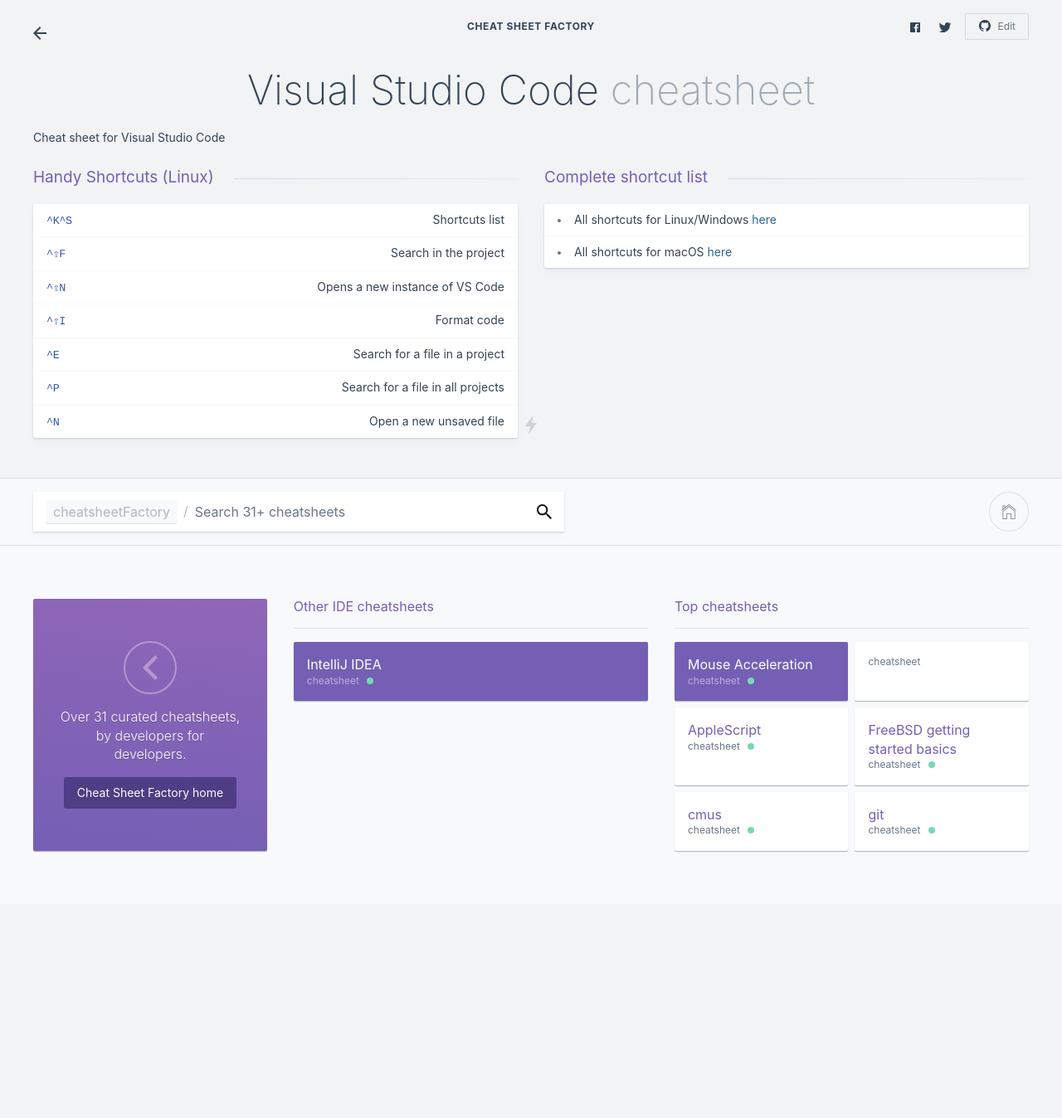
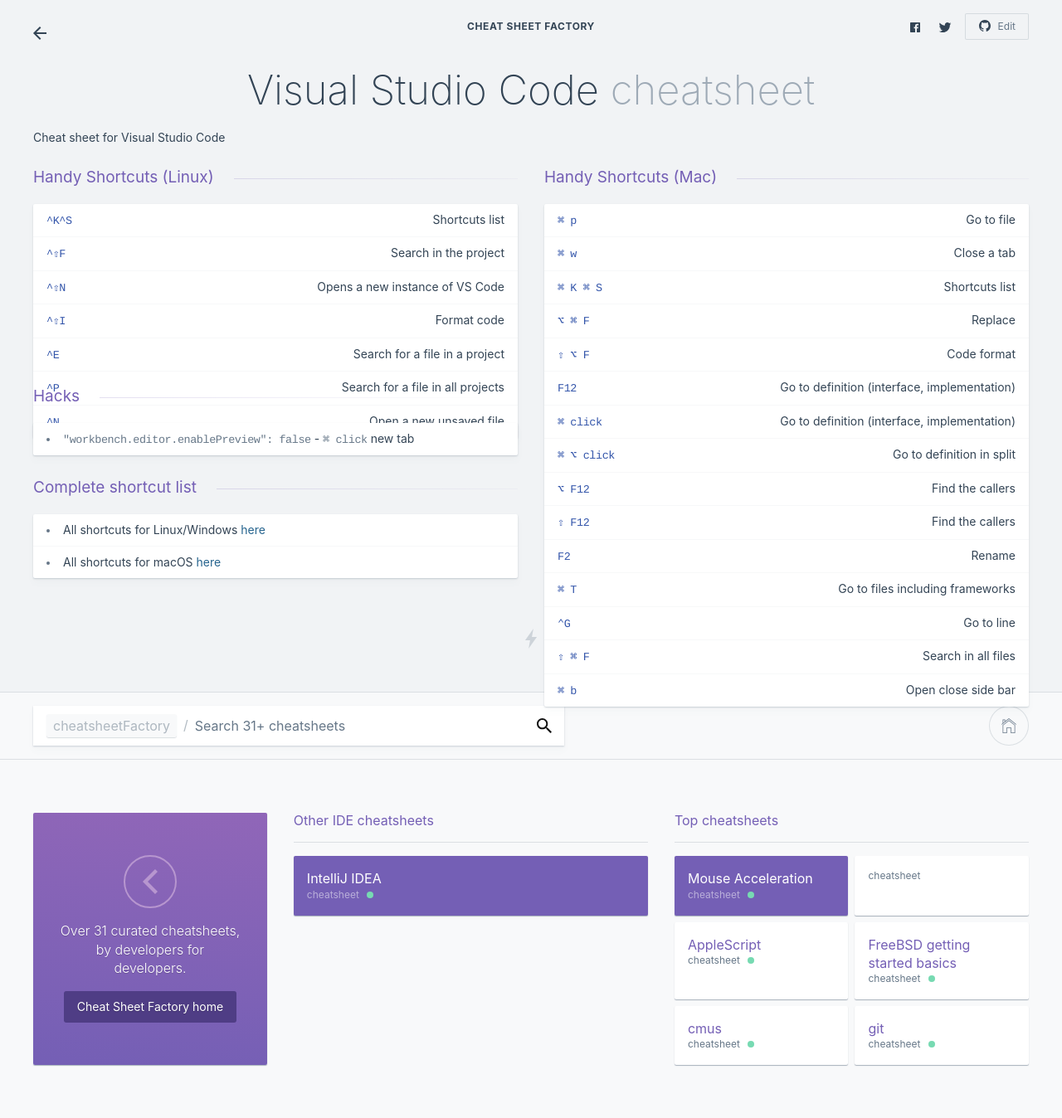
Before and after one commit to kasramp/cheat-sheet-factory, a Jekyll site: the page built from ide/vs-code.md, in a window 1280 px wide. Shown: the whole page at 83% size. Built offline with Jekyll 4.4.1, drawn with Linux system fonts in a browser that asks for light colours; before the commit the page ends 1090 px from its top, so only the background shows below that.

Commit message:
Add VS code mac shortcuts

```diff
--- a/ide/vs-code.md
+++ b/ide/vs-code.md
@@ -26,6 +26,28 @@ Visual Studio Code
 
 {: .-shortcuts}
 
+### Handy Shortcuts (Mac)
+
+| `⌘ p` | Go to file |
+| `⌘ w` | Close a tab |
+| `⌘ K ⌘ S` | Shortcuts list |
+| `⌥ ⌘ F` | Replace |
+| `⇧ ⌥ F` | Code format |
+| `F12` | Go to definition (interface, implementation) |
+| `⌘ click` | Go to definition (interface, implementation) |
+| `⌘ ⌥ click` | Go to definition in split |
+| `⌥ F12` | Find the callers |
+| `⇧ F12` | Find the callers |
+| `F2` | Rename |
+| `⌘ T` | Go to files including frameworks |
+| `⌃G` | Go to line |
+| `⇧ ⌘ F` | Search in all files |
+| `⌘ b` | Open close side bar |
+
+### Hacks
+
++ `"workbench.editor.enablePreview": false` - `⌘ click` new tab
+
 ### Complete shortcut list
 
 - All shortcuts for Linux/Windows [here](https://github.com/kasramp/cheat-sheet-factory/blob/gh-pages/_docs/pdfs/VS%20Code%20Linux%20and%20Windows.pdf)
```
Also changed, not shown: other parts of ide/vs-code.md (+1 -1 lines).
